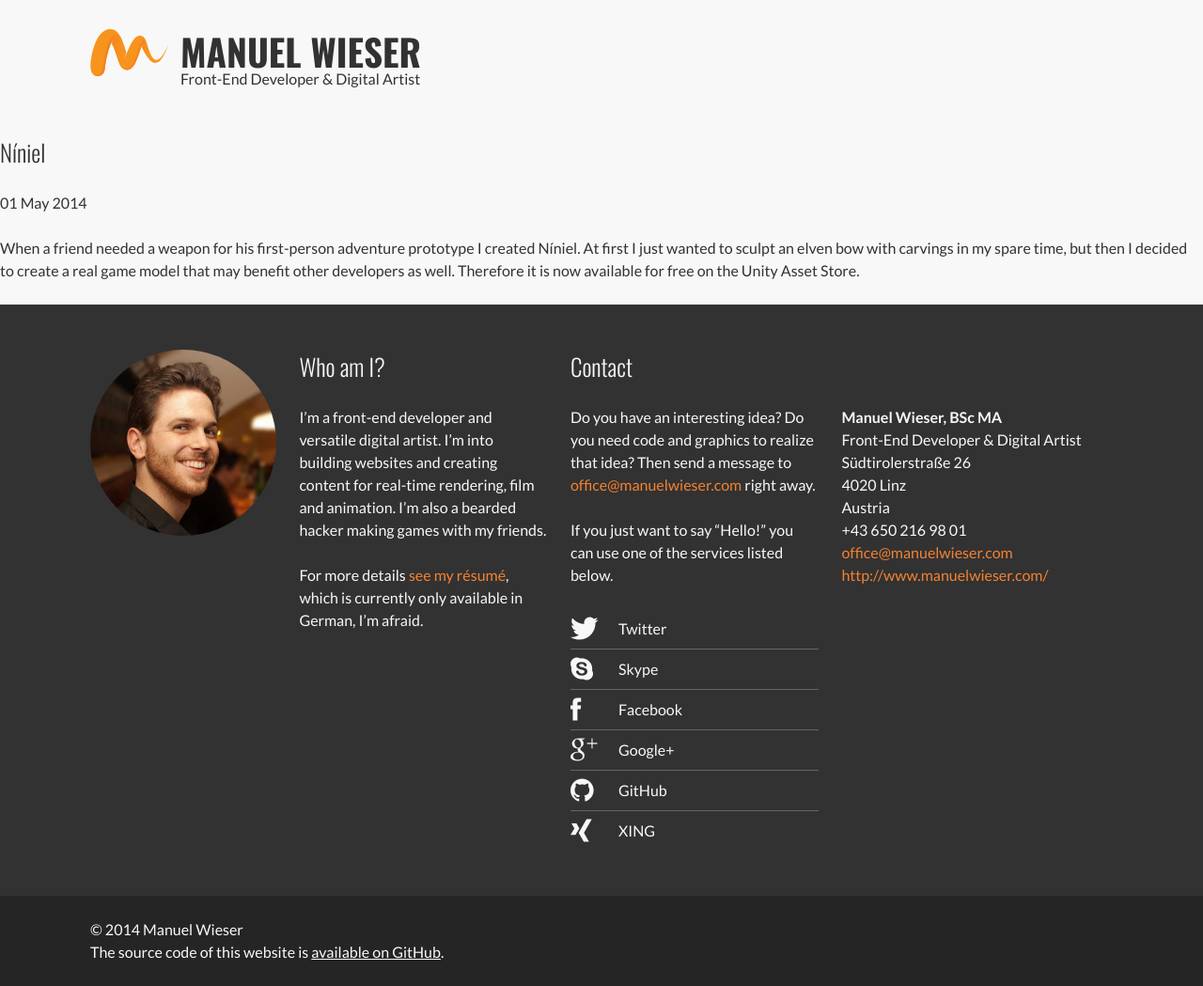
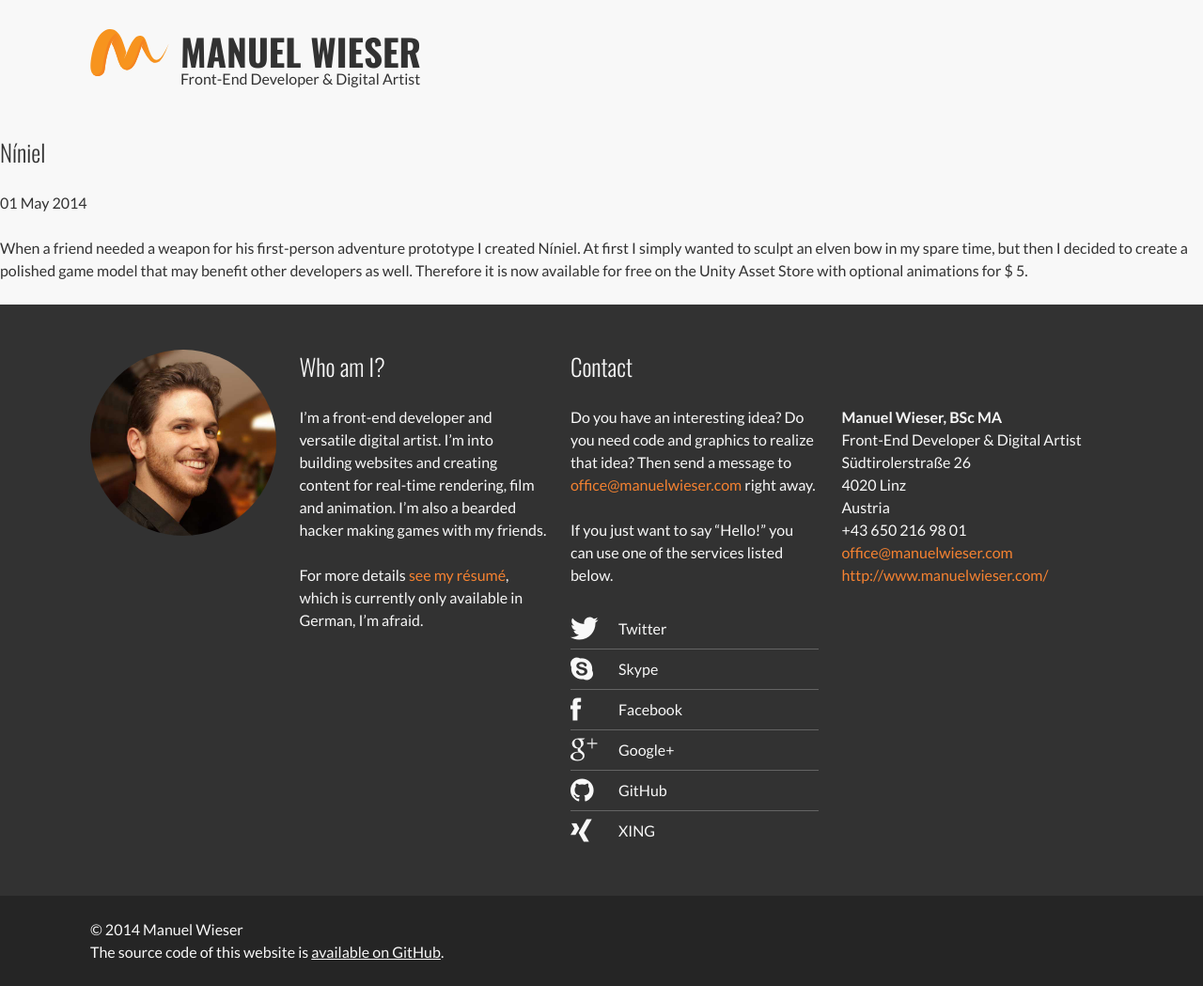
Before and after one commit to Lorti/2014, a Jekyll site: the page built from _posts/2014-05-01-niniel.markdown, in a window 1280 px wide. Shown: the whole page at 94% size. Built offline with Jekyll 4.4.1, drawn with Linux system fonts in a browser that asks for light colours.

Commit message:
Update 2014-05-01-niniel.markdown

```diff
--- a/_posts/2014-05-01-niniel.markdown
+++ b/_posts/2014-05-01-niniel.markdown
@@ -10,4 +10,4 @@ links:
   - Open in Unity Asset Store: https://www.assetstore.unity3d.com/#/content/17728
 ---
 
-When a friend needed a weapon for his first-person adventure prototype I created Níniel. At first I just wanted to sculpt an elven bow with carvings in my spare time, but then I decided to create a real game model that may benefit other developers as well. Therefore it is now available for free on the Unity Asset Store.
+When a friend needed a weapon for his first-person adventure prototype I created Níniel. At first I simply wanted to sculpt an elven bow in my spare time, but then I decided to create a polished game model that may benefit other developers as well. Therefore it is now available for free on the Unity Asset Store with optional animations for $&thinsp;5.
```
